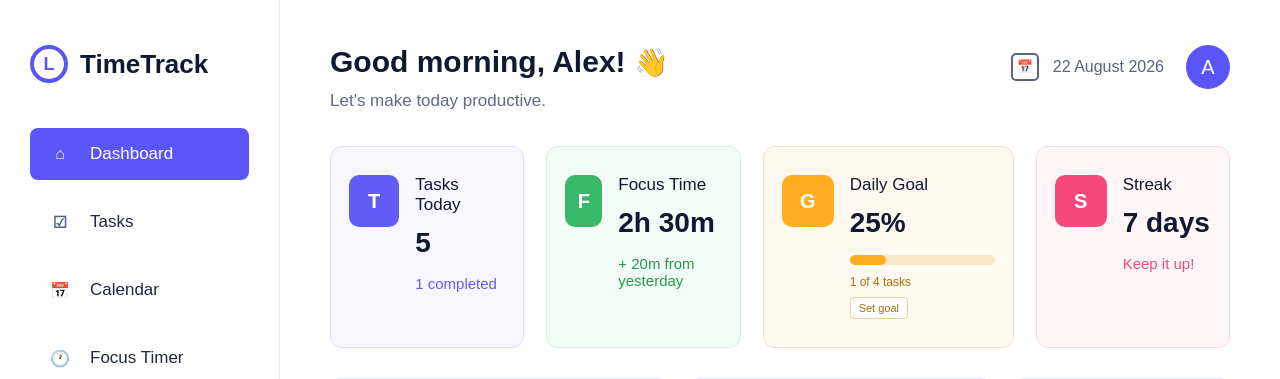
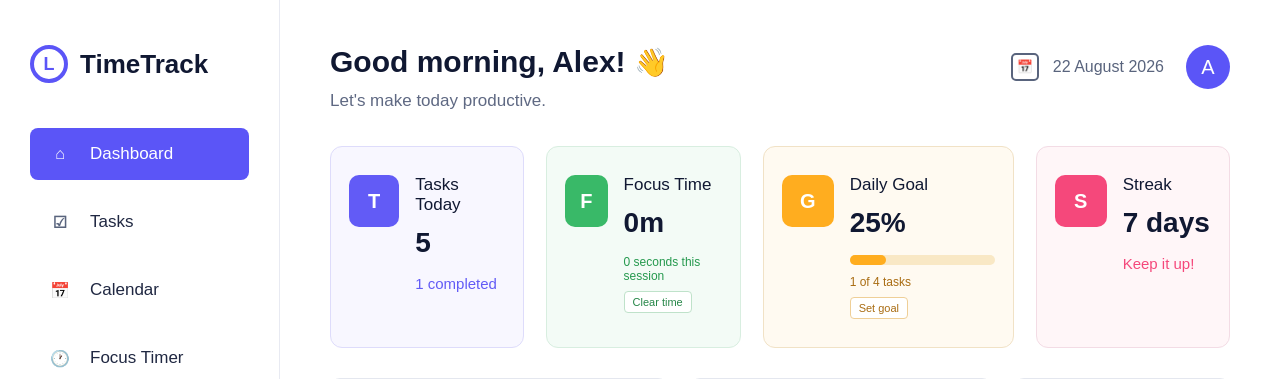
Before and after one commit to peterygalaxy-arch/Time-Management, a Flask app: page / in a window 1280 px wide. Shown: the top 379 px of the page. Run offline with Flask 3, Linux system fonts and the light colour scheme.

Commit message:
track the focus time

```diff
--- a/static/script.js
+++ b/static/script.js
@@ -2,6 +2,8 @@ let focusMinutes = 25;
 let timeLeft = focusMinutes * 60;
 let timerRunning = false;
 let timerInterval;
+let focusedSeconds = 0;
+let sessionFocusedSeconds = 0;
 
 const greetingText = document.getElementById("greeting-text");
 const profileNameText = document.getElementById("profile-name");
@@ -63,6 +65,33 @@ const timerOptions = document.getElementById("timer-options");
 const focusMinutesInput = document.getElementById("focus-minutes");
 const saveTimeButton = document.getElementById("save-time-button");
 const cancelTimeButton = document.getElementById("cancel-time-button");
+const focusTimeTotal = document.getElementById("focus-time-total");
+const focusTimeSession = document.getElementById("focus-time-session");
+const clearFocusButton = document.getElementById("clear-focus-button");
+
+function showFocusSummary() {
+    const totalMinutes = Math.floor(focusedSeconds / 60);
+    const totalHours = Math.floor(totalMinutes / 60);
+    const minutesAfterHours = totalMinutes % 60;
+
+    if (totalHours > 0) {
+        focusTimeTotal.textContent = totalHours + "h " + minutesAfterHours + "m";
+    } else {
+        focusTimeTotal.textContent = totalMinutes + "m";
+    }
+
+    if (sessionFocusedSeconds < 60) {
+        focusTimeSession.textContent = sessionFocusedSeconds + " seconds this session";
+    } else {
+        const sessionMinutes = Math.floor(sessionFocusedSeconds / 60);
+
+        if (sessionMinutes === 1) {
+            focusTimeSession.textContent = "1 minute this session";
+        } else {
+            focusTimeSession.textContent = sessionMinutes + " minutes this session";
+        }
+    }
+}
 
 function showTime() {
     const minutes = Math.floor(timeLeft / 60);
@@ -82,7 +111,10 @@ function stopTimer() {
 function countDown() {
     if (timeLeft > 0) {
         timeLeft = timeLeft - 1;
+        focusedSeconds = focusedSeconds + 1;
+        sessionFocusedSeconds = sessionFocusedSeconds + 1;
         showTime();
+        showFocusSummary();
     } else {
         stopTimer();
         timerMessage.textContent = "Focus session complete!";
@@ -105,8 +137,20 @@ startButton.addEventListener("click", function () {
 resetButton.addEventListener("click", function () {
     stopTimer();
     timeLeft = focusMinutes * 60;
+    sessionFocusedSeconds = 0;
     showTime();
+    showFocusSummary();
     timerMessage.textContent = "Start focusing!";
+});
+
+clearFocusButton.addEventListener("click", function () {
+    const shouldClear = confirm("Clear the recorded focus time?");
+
+    if (shouldClear) {
+        focusedSeconds = 0;
+        sessionFocusedSeconds = 0;
+        showFocusSummary();
+    }
 });
 
 timerSettings.addEventListener("click", function () {
@@ -129,7 +173,9 @@ saveTimeButton.addEventListener("click", function () {
     stopTimer();
     focusMinutes = newMinutes;
     timeLeft = focusMinutes * 60;
+    sessionFocusedSeconds = 0;
     showTime();
+    showFocusSummary();
     timerMessage.textContent = "Timer set to " + focusMinutes + " minutes";
     timerOptions.classList.remove("open");
 });
@@ -140,6 +186,7 @@ cancelTimeButton.addEventListener("click", function () {
 });
 
 showTime();
+showFocusSummary();
 
 const taskList = document.getElementById("task-list");
 const addTaskButton = document.getElementById("add-task-button");
--- a/static/style.css
+++ b/static/style.css
@@ -252,6 +252,22 @@ body {
 
 .focus-note {
     color: #25994e;
+    font-size: 12px;
+}
+
+.clear-focus-button {
+    margin-top: 8px;
+    padding: 4px 8px;
+    border: 1px solid #bfe2ca;
+    border-radius: 4px;
+    background-color: white;
+    color: #258647;
+    font-size: 11px;
+    cursor: pointer;
+}
+
+.clear-focus-button:hover {
+    background-color: #e8f7ed;
 }
 
 .goal-icon {
--- a/templates/index.html
+++ b/templates/index.html
@@ -78,8 +78,9 @@
 
                     <div class="summary-text">
                         <p class="summary-title">Focus Time</p>
-                        <p class="summary-number">2h 30m</p>
-                        <p class="summary-note focus-note">+ 20m from yesterday</p>
+                        <p class="summary-number" id="focus-time-total">0m</p>
+                        <p class="summary-note focus-note" id="focus-time-session">0 seconds this session</p>
+                        <button class="clear-focus-button" id="clear-focus-button" type="button">Clear time</button>
                     </div>
                 </div>
 
```
